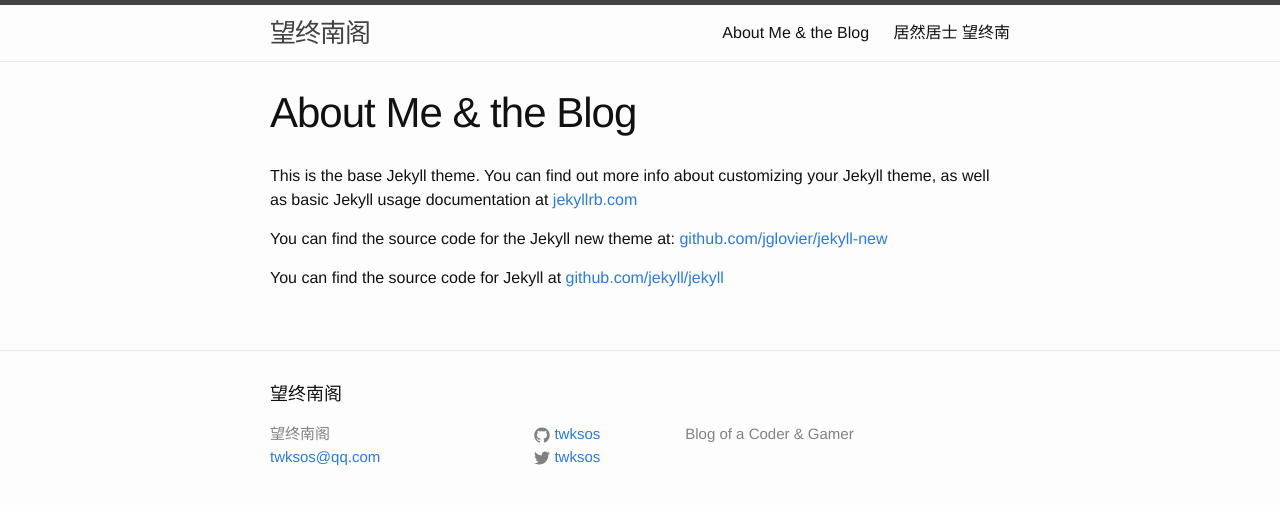
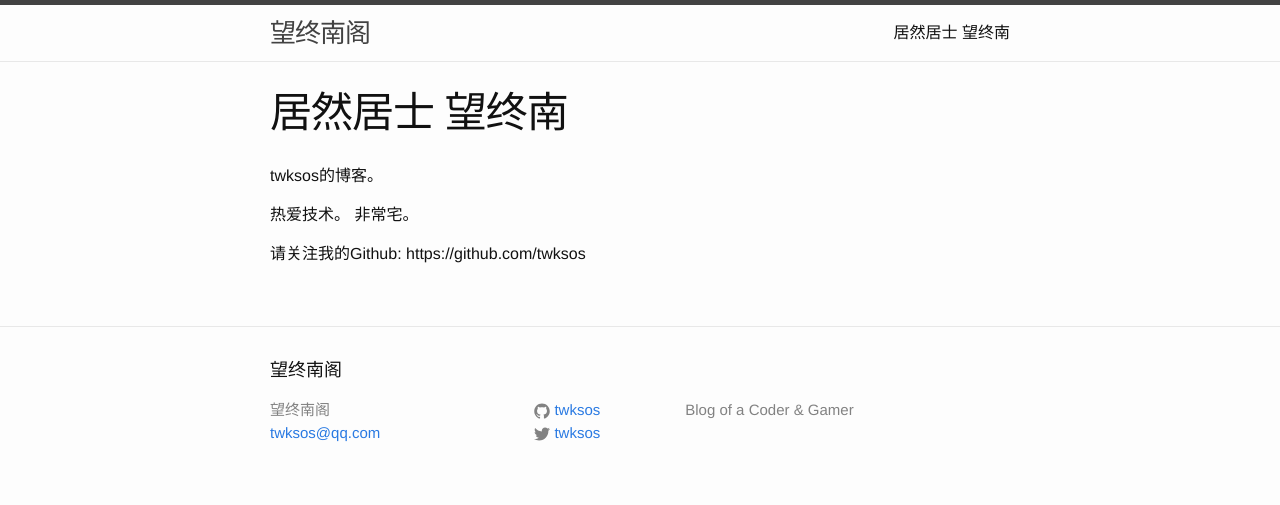
Before and after one commit to twksos/twksos.github.io, a Jekyll site: the page built from about.md, in a window 1280 px wide. Shown: the top 505 px of the page. Built offline with Jekyll 4.4.1, drawn with Linux system fonts in a browser that asks for light colours.

Commit message:
change about

```diff
--- a/about.md
+++ b/about.md
@@ -1,11 +1,12 @@
 ---
 layout: page
-title: About Me & the Blog
+title: 居然居士 望终南
 permalink: /about/
 ---
 
-This is the base Jekyll theme. You can find out more info about customizing your Jekyll theme, as well as basic Jekyll usage documentation at [jekyllrb.com](http://jekyllrb.com/)
+twksos的博客。
 
-You can find the source code for the Jekyll new theme at: [github.com/jglovier/jekyll-new](https://github.com/jglovier/jekyll-new)
+热爱技术。
+非常宅。
 
-You can find the source code for Jekyll at [github.com/jekyll/jekyll](https://github.com/jekyll/jekyll)
+请关注我的Github: https://github.com/twksos
```
Also changed, not shown: ju-ran-ju-shi-wang-zhong-nan/index.md (deleted, +0 -14 lines).
